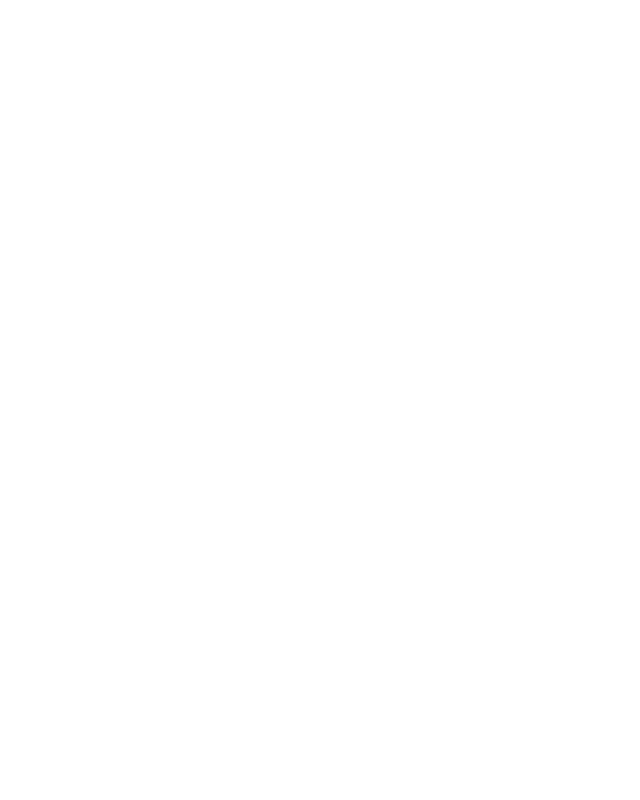
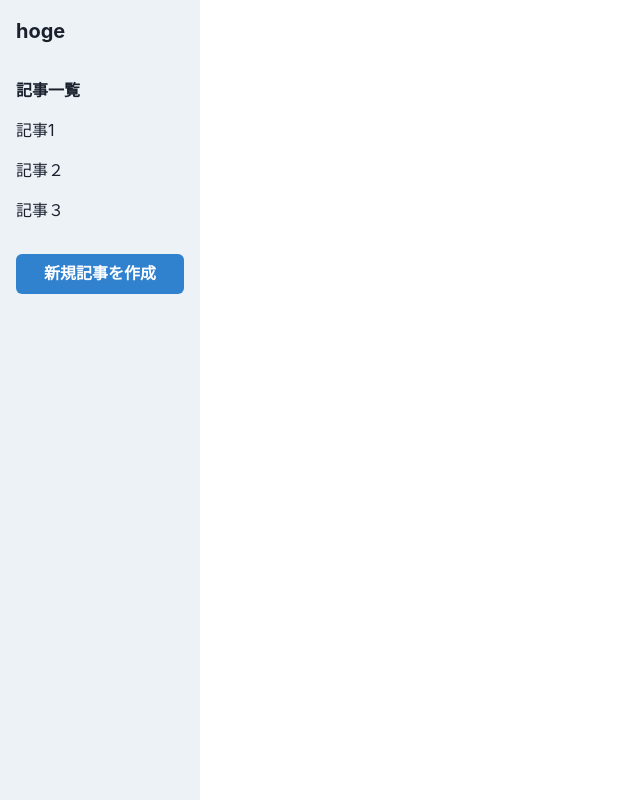
Before and after one commit to ntk221/notion_clone, a React (Create React App) app in the folder frontend/: page /dashboard in a window 1280 px wide. Before the commit this address had no page. Shown: the whole page, without its empty margins (0-640 px from the left). Built offline with nearby package versions, Linux system fonts and the light colour scheme.

Commit message:
[#50] SideBar コンポーネントのプロトタイプを作った

```diff
--- a/frontend/src/App.tsx
+++ b/frontend/src/App.tsx
@@ -2,8 +2,10 @@
 import "./App.css";
 import { BrowserRouter, Routes, Route } from "react-router-dom";
 import AuthLayout from "./components/Layout/AuthLayout";
+import AppLayout from "./components/Layout/AppLayout";
 import SignupForm from "./components/SignupForm";
 import LoginForm from "./components/LoginForm";
+import DashBoard from "./components/DashBoard";
 
 function App() {
   return (
@@ -13,6 +15,9 @@
           <Route path="signup" element={<SignupForm />} />
           <Route path="login" element={<LoginForm />} />
         </Route>
+        <Route path="/" element={<AppLayout />}>
+          <Route path="dashboard" element={<DashBoard/>} />
+        </Route>
       </Routes>
     </BrowserRouter>
   );
--- /dev/null
+++ b/frontend/src/components/DashBoard.tsx
@@ -0,0 +1,10 @@
+import React from 'react'
+import SideBar from './SideBar'
+
+const DashBoard = () => {
+  return (
+      <SideBar userName='hoge'articles={["記事1", "記事２", "記事３"]} onNewArticleClick={() => {console.log("hoge")}}/>
+  )
+}
+
+export default DashBoard
--- a/frontend/src/components/Layout/AppLayout.tsx
+++ b/frontend/src/components/Layout/AppLayout.tsx
@@ -1,8 +1,12 @@
 import React from 'react'
+import { ChakraProvider } from '@chakra-ui/react'
+import { Outlet } from 'react-router-dom'
 
 const AppLayout = () => {
   return (
-    <div>AppLayout</div>
+    <ChakraProvider>
+      <Outlet/>
+    </ChakraProvider>
   )
 }
 
--- a/frontend/src/components/Layout/AuthLayout.tsx
+++ b/frontend/src/components/Layout/AuthLayout.tsx
@@ -16,7 +16,7 @@
           },
         });
         if (response.status === 200) {
-          navigate("/");
+          navigate("/dashboard");
         }
       } catch (error) {
         console.error(error);
--- /dev/null
+++ b/frontend/src/components/SideBar.tsx
@@ -0,0 +1,36 @@
+import React from 'react';
+import { Box, Text, Button, VStack} from "@chakra-ui/react";
+
+interface SidebarProps {
+    userName: string;
+    articles: string[];
+    onNewArticleClick: () => void;
+}
+
+const SideBar: React.FC<SidebarProps> = ({ userName, articles, onNewArticleClick}) => {
+  return (
+    <Box w="200px" h="100vh" bgColor="gray.100" p="4">
+        <Text fontSize="xl" fontWeight="bold" mb="8">
+            {userName}
+        </Text>
+        <VStack spacing="4" align="stretch">
+            <Text fontWeight="bold">記事一覧</Text>
+            {
+                articles.map((article) => (
+                    <Text key={article}>{article}</Text>
+                ))
+            }
+        </VStack>
+        <Button
+        colorScheme="blue"
+        mt="8"
+        w="full"
+        onClick={onNewArticleClick}
+        >
+            新規記事を作成
+        </Button>
+    </Box>
+  )
+}
+
+export default SideBar
--- a/frontend/src/components/SignupForm.tsx
+++ b/frontend/src/components/SignupForm.tsx
@@ -31,6 +31,7 @@
 
   const [errorMessage, setErrorMessage] = useState<string>("");
 
+  // ユーザーを新規登録して，サーバーが返したJWTをブラウザのストレージに保存する
   const handleSubmit = async (event: FormEvent<HTMLFormElement>) => {
     event.preventDefault();
     const form = event.currentTarget;
```
Also changed, not shown: frontend/src/components/Home.tsx (deleted, +0 -9 lines).
